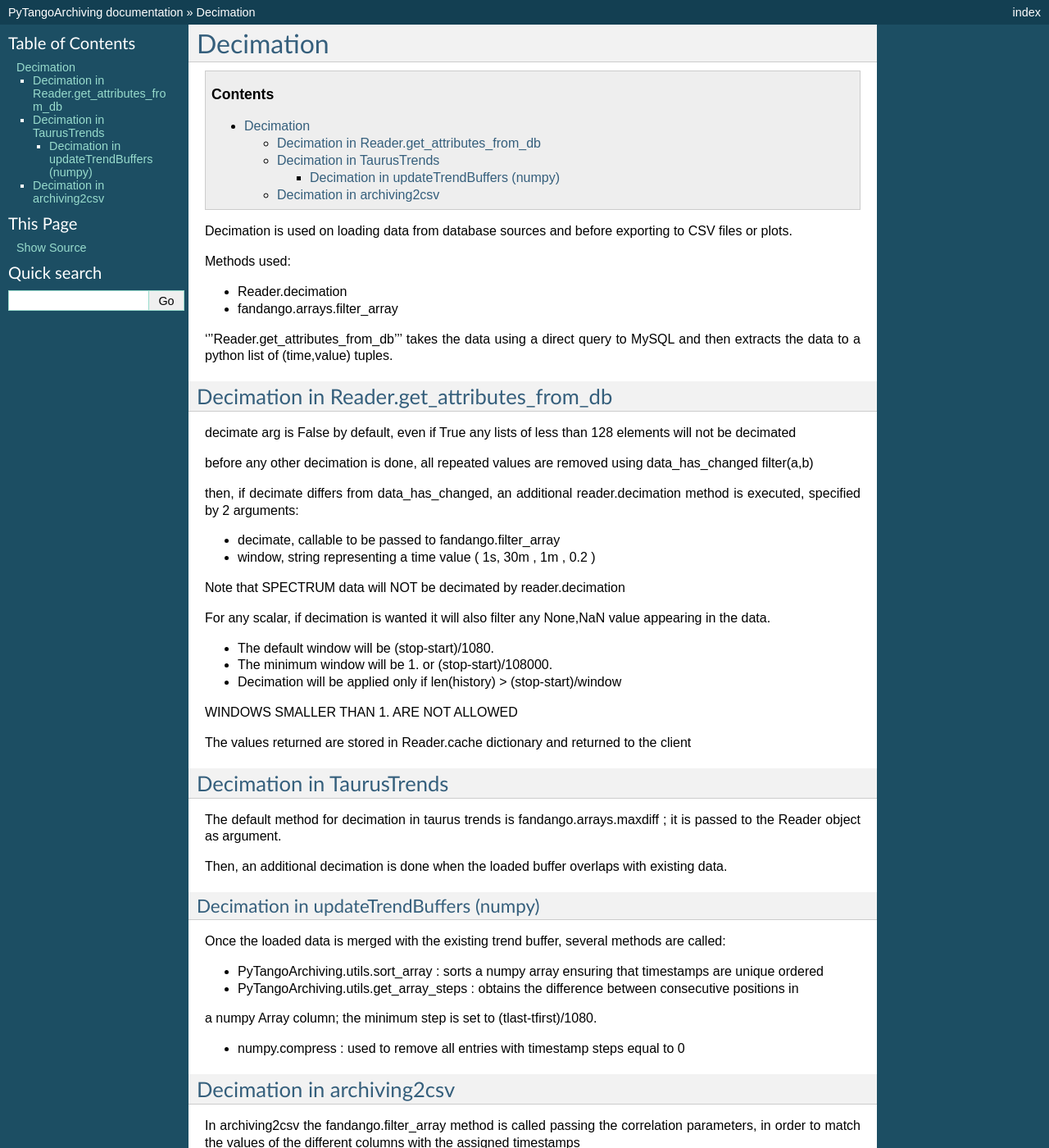
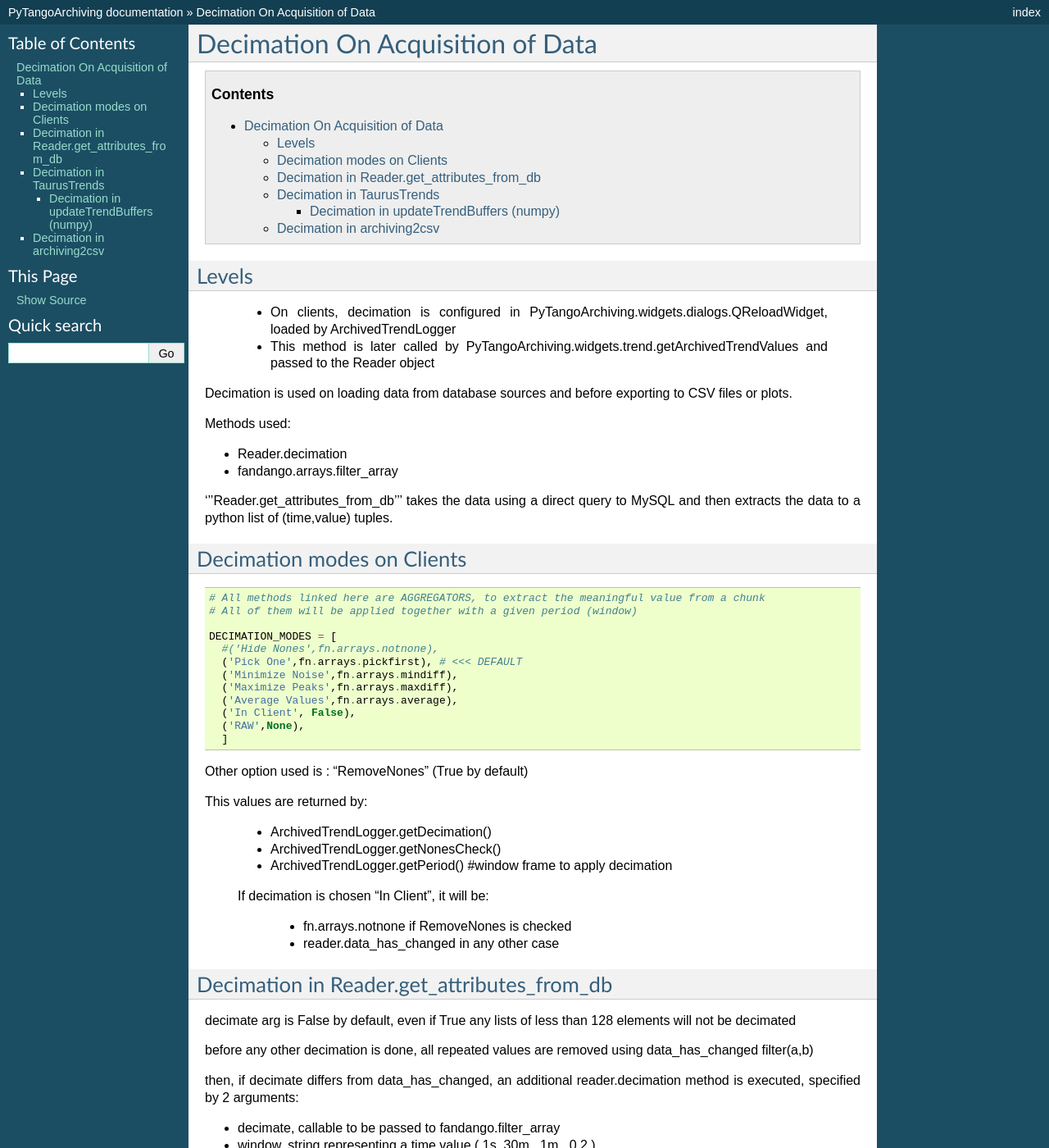
Before and after one commit to tango-controls/PyTangoArchiving, a Sphinx documentation site: the page built from doc/brief/ReaderAndDecimation.rst, in a window 1280 px wide and 1400 px high. Shown: the whole window at 82% size. Built offline with Sphinx 7.4.7, drawn with Linux system fonts in a browser that asks for light colours; some of the changed text lies outside the part shown.

Commit message:
Update ReaderAndDecimation.rst

```diff
--- a/doc/brief/ReaderAndDecimation.rst
+++ b/doc/brief/ReaderAndDecimation.rst
@@ -1,8 +1,19 @@
-----------
-Decimation
-----------
+---------------------------------
+Decimation On Acquisition of Data
+---------------------------------
 
 .. contents::
+
+
+Levels
+------
+
+ - On clients, decimation is configured in PyTangoArchiving.widgets.dialogs.QReloadWidget, loaded by ArchivedTrendLogger
+
+ - This method is later called by PyTangoArchiving.widgets.trend.getArchivedTrendValues and passed to the Reader object
+
+
+
 
 
 Decimation is used on loading data from database sources and before exporting to CSV files or plots.
@@ -14,6 +25,38 @@ Methods used:
 
 '''Reader.get_attributes_from_db''' takes the data using a direct query to MySQL and then extracts the
 data to a python list of (time,value) tuples.
+
+Decimation modes on Clients
+---------------------------
+
+.. code::
+
+  # All methods linked here are AGGREGATORS, to extract the meaningful value from a chunk
+  # All of them will be applied together with a given period (window)
+
+  DECIMATION_MODES = [
+    #('Hide Nones',fn.arrays.notnone),
+    ('Pick One',fn.arrays.pickfirst), # <<< DEFAULT
+    ('Minimize Noise',fn.arrays.mindiff),
+    ('Maximize Peaks',fn.arrays.maxdiff),
+    ('Average Values',fn.arrays.average),
+    ('In Client', False),
+    ('RAW',None),
+    ]
+
+Other option used is : "RemoveNones" (True by default)
+
+This values are returned by:
+
+ - ArchivedTrendLogger.getDecimation()
+ - ArchivedTrendLogger.getNonesCheck()
+ - ArchivedTrendLogger.getPeriod() #window frame to apply decimation
+
+ If decimation is chosen "In Client", it will be:
+
+  - fn.arrays.notnone if RemoveNones is checked
+  - reader.data_has_changed in any other case
+
 
 Decimation in Reader.get_attributes_from_db
 -------------------------------------------
```
